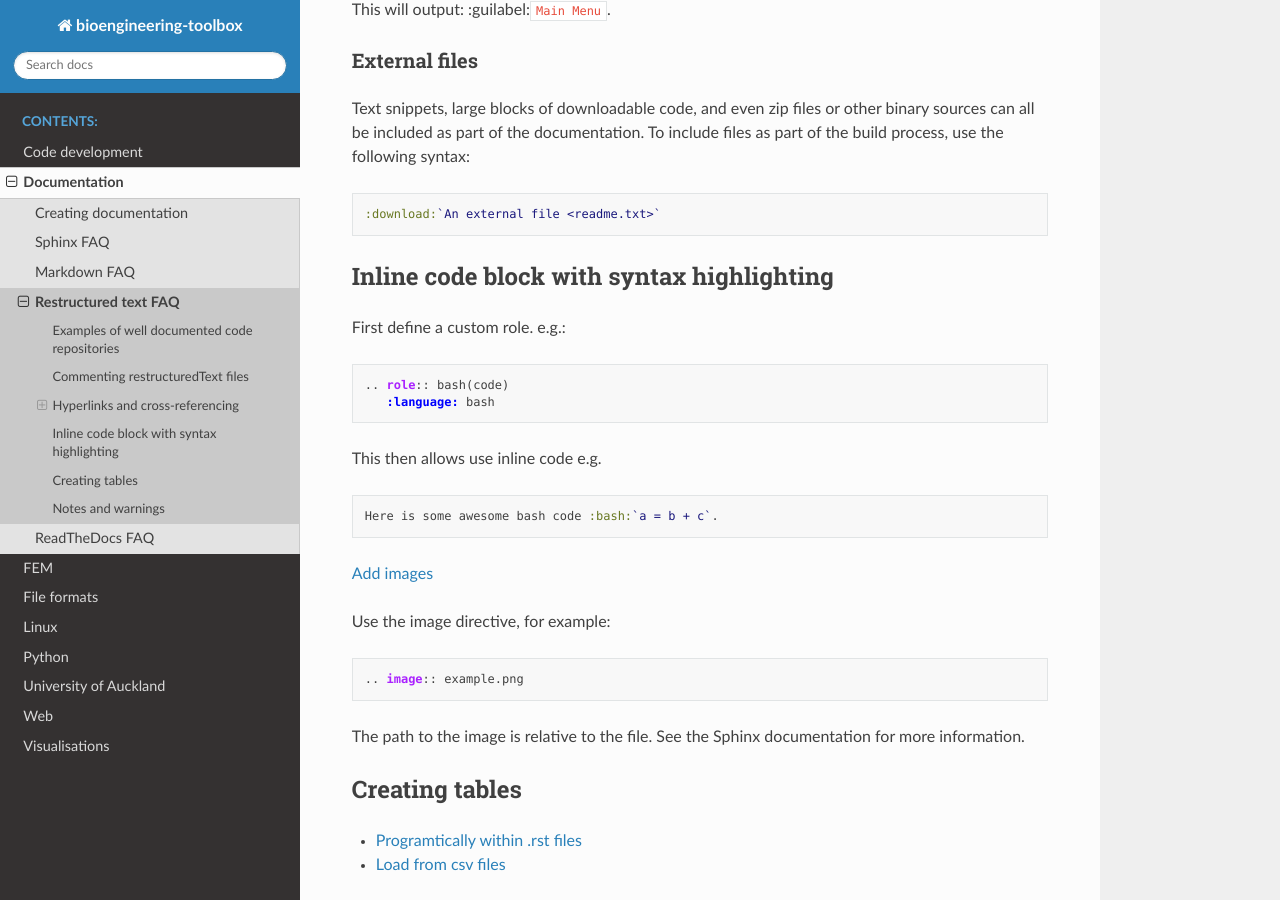
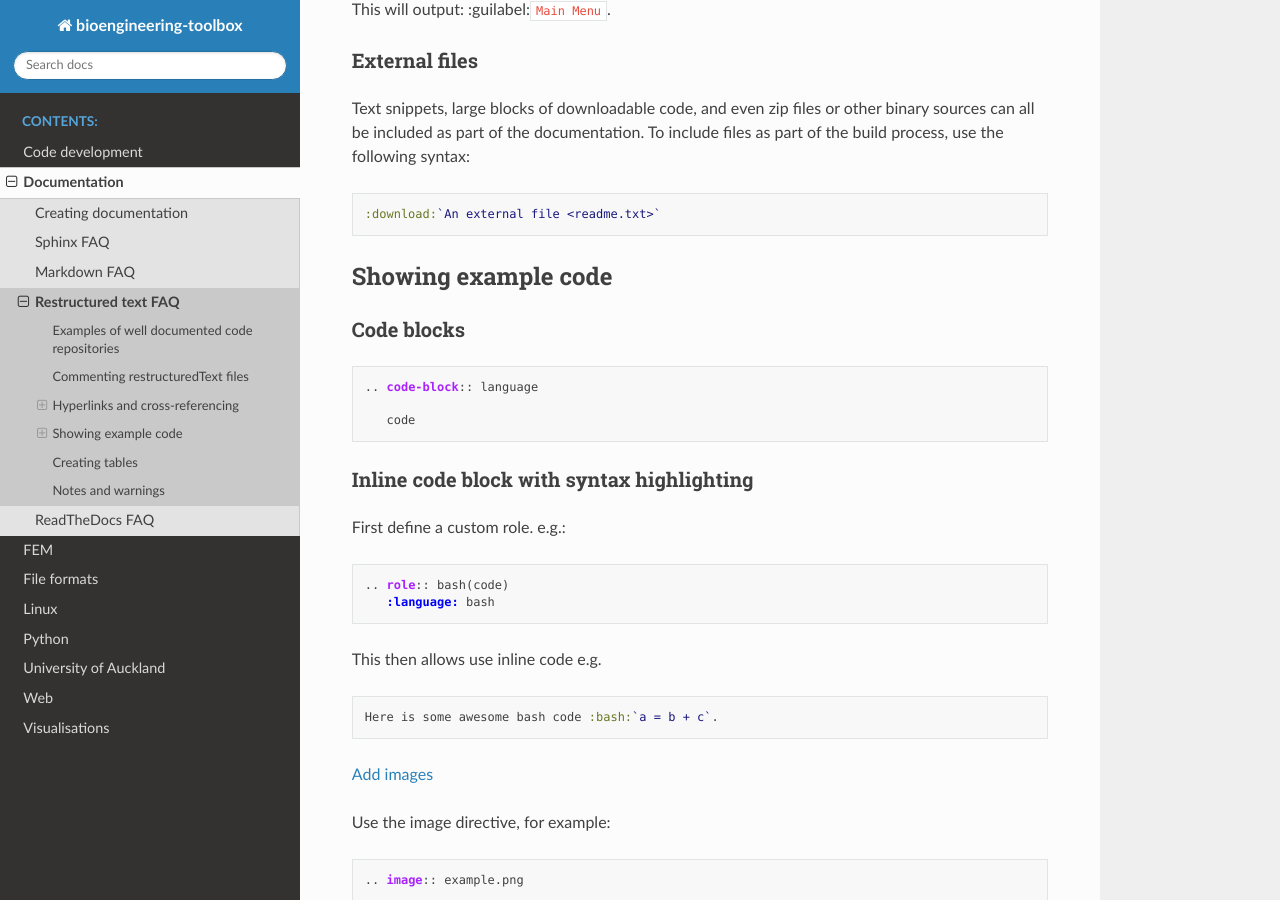
Before and after one commit to PrasadBabarendaGamage/bioengineering-toolbox, a Sphinx documentation site: the page built from docs/source/documentation/restructured_text.md, in a window 1280 px wide and 900 px high, scrolled down 2739 px. Built offline with Sphinx 7.4.7 and the Read the Docs theme 2.0.0, drawn with Linux system fonts in a browser that asks for light colours; pages that are not in the unit, such as notebooks, are missing from menus.

Commit message:
Adding code block docs to restructuredText faq

````diff
--- a/docs/source/documentation/restructured_text.md
+++ b/docs/source/documentation/restructured_text.md
@@ -111,7 +111,16 @@ Text snippets, large blocks of downloadable code, and even zip files or other bi
 :download:`An external file <readme.txt>`
 ```
 
-## Inline code block with syntax highlighting
+## Showing example code
+
+### Code blocks
+```rest
+.. code-block:: language
+
+   code
+```
+
+### Inline code block with syntax highlighting
 First define a custom role. e.g.:
 
 ```rest
````
